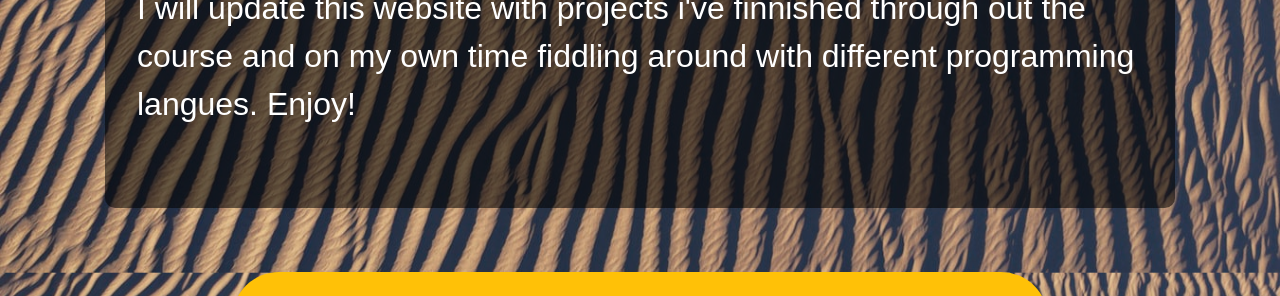
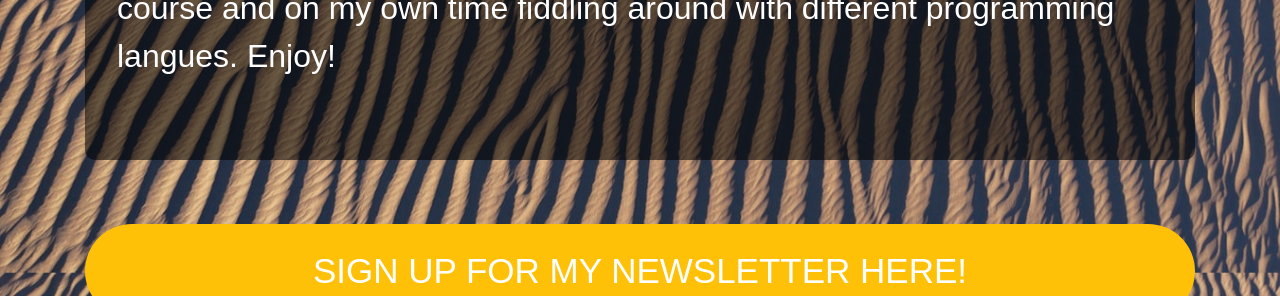
Before and after one commit to Stromby9/Simon-Bystr-m-s-Landing-Page, a plain HTML site: page index.html in a window 1280 px wide. Shown: the part 612-908 px from the top of the page. Drawn offline with nearby package versions, Linux system fonts and the light colour scheme.

Commit message:
Update style.css

```diff
--- a/style.css
+++ b/style.css
@@ -24,19 +24,24 @@ a:hover {
 
 /* CONTAINER */
 .container {
-	display: flex;
+	display: grid;
+	gap: 20px;
+	grid-template-columns: repeat(auto-fill, minmax(1fr, 1fr));
+
+
+	/*display: flex;
 	flex-wrap: wrap;
-	justify-content: center;
+	justify-content: center;*/
 	color: #ffffff;
 	margin-top: 2rem;
-	max-width: 1100px;
+	/*max-width: 1100px;*/
 }
 
 /*JUMPBOTRON*/
 .jumbotron {
 	display: flex;
 	display: inline-block;
-	max-width: 100%;
+	/*max-width: 100%;*/
 	background-color: #0000008c;
 	border-radius: 10px;
 	border: 2px ;
@@ -62,8 +67,8 @@ a:hover {
 
 /*BUTTON*/
 .btn-xl {
-	display: flex;
-	display: inline-block;
+	/*display: flex;
+	display: inline-block;*/
 	border-radius: 80px;
 	padding: 20px 80px;
 	font-size: 35px;
@@ -74,8 +79,8 @@ a:hover {
 }
 
 .btn-xl:hover {
-	display: flex;
-	display: inline-block;
+	/*display: flex;
+	display: inline-block;*/
 	text-transform: uppercase;
 	transform: scale(1.3);
 	background-color: #ffc107b0;
```
